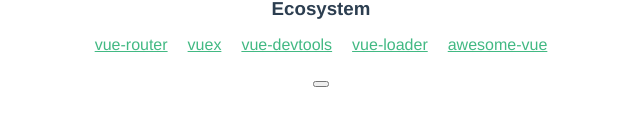
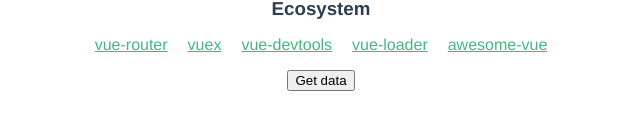
Before and after one commit to andrewcowley/begin-vue-app1, a Vue app: page / in a window 1280 px wide. Shown: the part 378-508 px from the top of the page, without its empty margins (319-959 px from the left). Built offline with nearby package versions, Linux system fonts and the light colour scheme; no server answers.

Commit message:
button label :P

```diff
--- a/src/App.vue
+++ b/src/App.vue
@@ -1,7 +1,7 @@
 <template>
   <div id="app">
     <HelloWorld :message="message[1].noPulses"/>
-    <button @click="getData"></button>
+    <button @click="getData">Get data</button>
   </div>
 </template>
 
--- a/src/components/HelloWorld.vue
+++ b/src/components/HelloWorld.vue
@@ -36,7 +36,7 @@
 export default {
   name: 'HelloWorld',
   props: {
-    message: String
+    message: Number
   }
 }
 </script>
```
